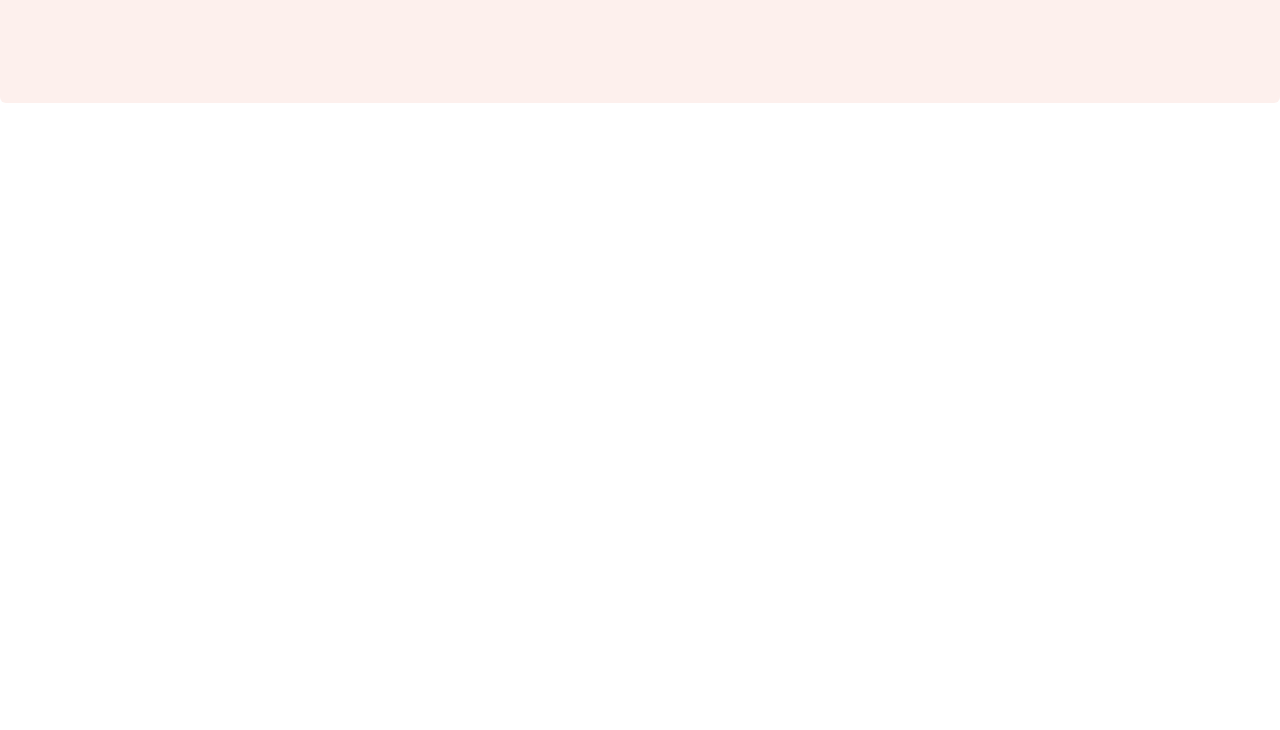
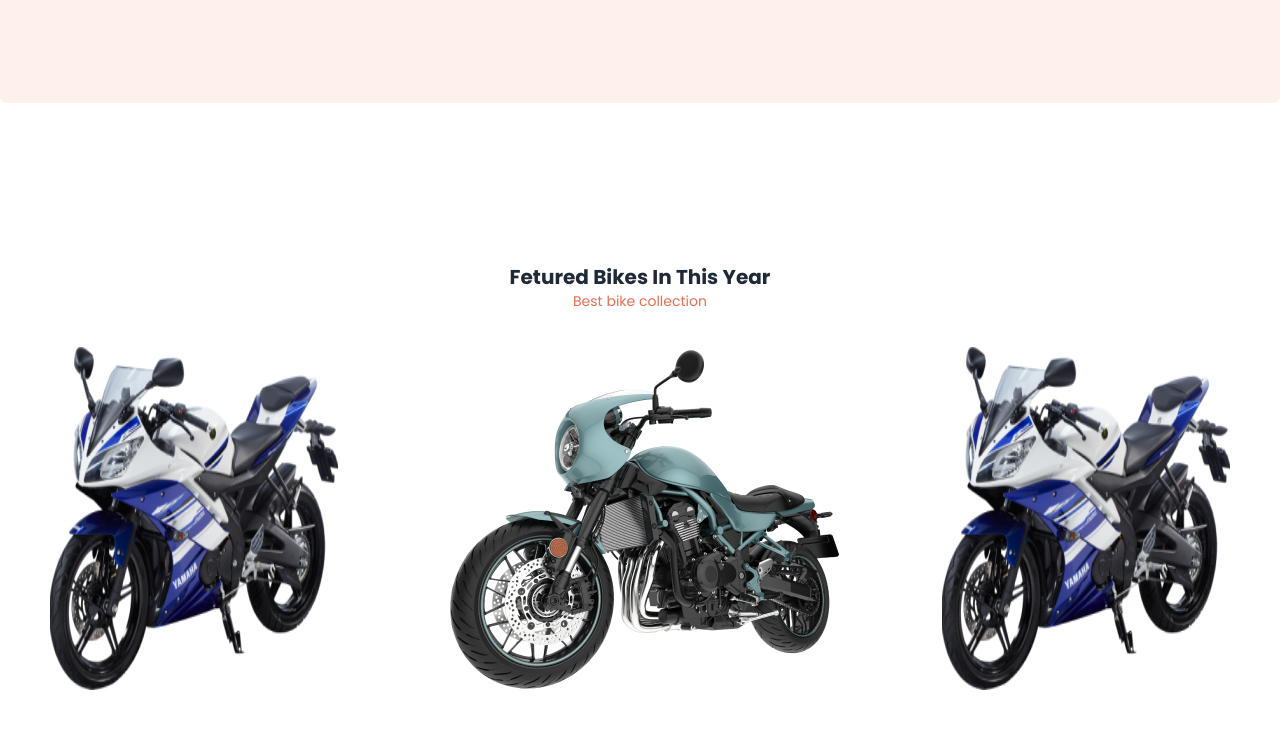
Before and after one commit to Md-Merajul-Hasan/BikerZone-DaisyUI-Tailwind-, a plain HTML site: page index.html in a window 1280 px wide. Shown: the part 515-1245 px from the top of the page. Before the commit the page ends 800 px from the top, so only its background shows below. Drawn offline with nearby package versions, Linux system fonts and the light colour scheme.

Commit message:
featured secrion done

```diff
--- a/index.html
+++ b/index.html
@@ -173,7 +173,16 @@
     </header>
     <!-- main section -->
     <main class="container mx-auto">
-
+      <!-- featured bike -->
+      <section class="my-20 lg:my-40">
+          <h2 class="font-bold text-xl text-center">Fetured Bikes In This Year</h2>
+          <p class="text-center text-primary text-sm">Best bike collection</p>
+          <div class="lg:flex lg:justify-around py-9">
+            <img class="mx-auto" src="./images/others/feature-bike.png" alt="">
+            <img class="mx-auto"  src="./images/others/extrabike.png" alt="">
+            <img class="mx-auto"  src="./images/others/feature-bike.png" alt="">
+          </div>
+      </section>
     </main>
     <!-- footer section -->
     <footer>
```
